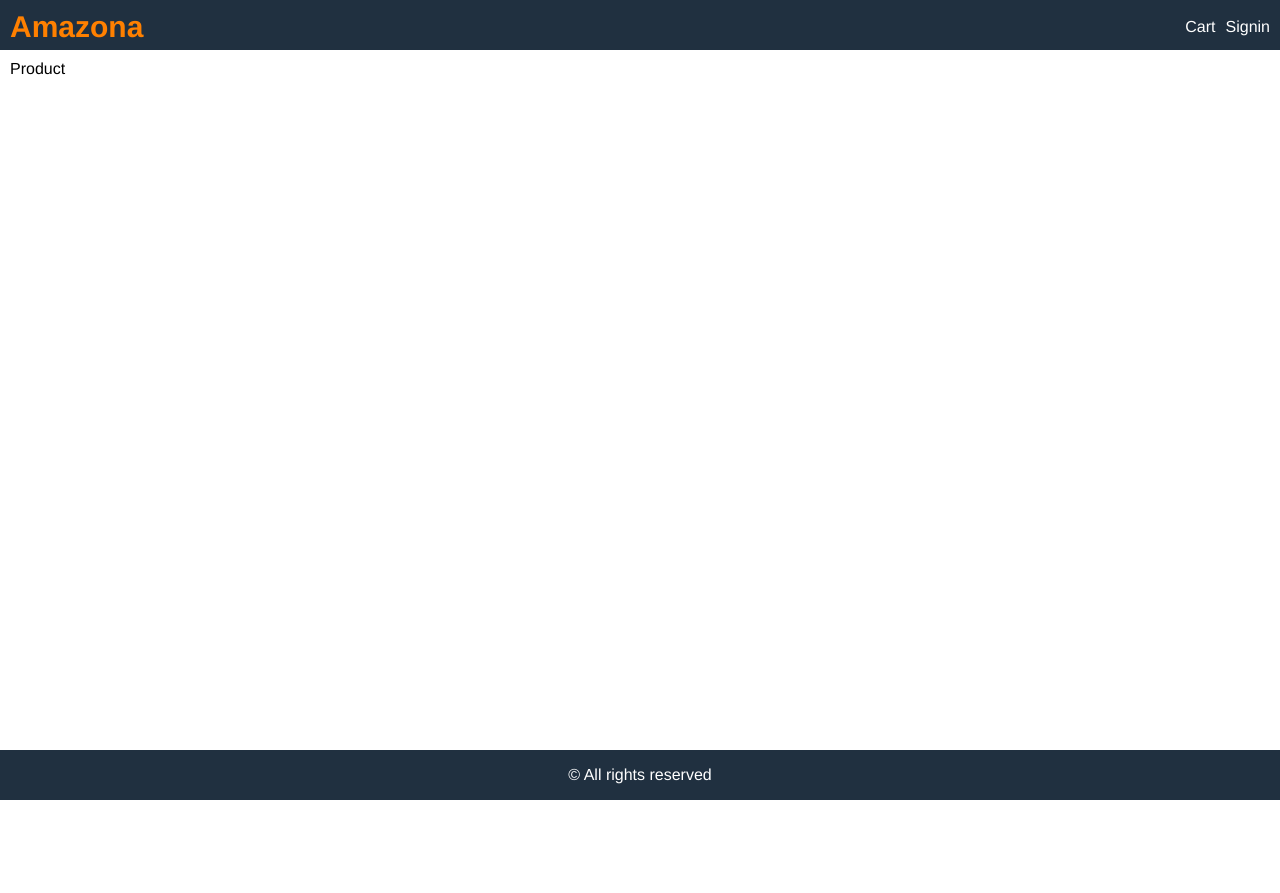
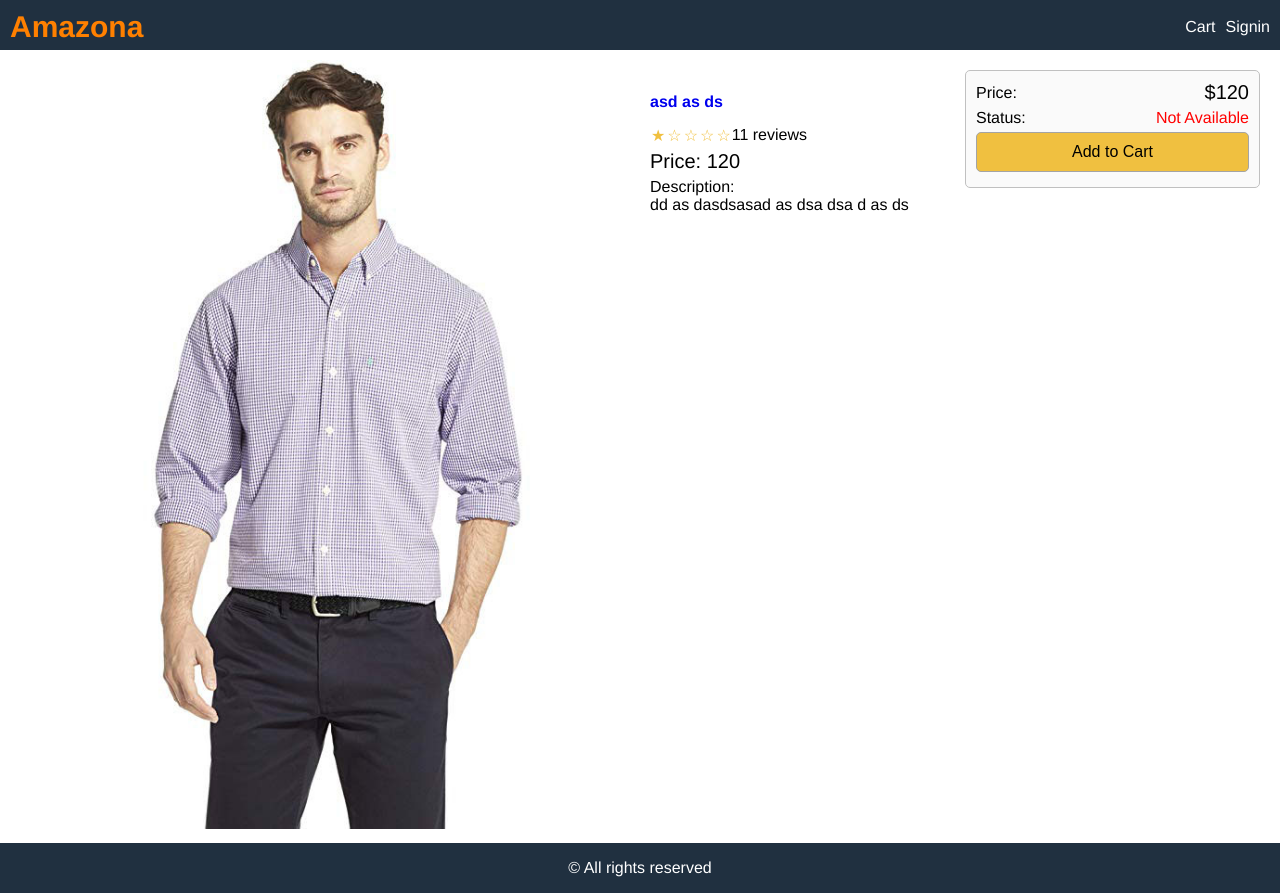
Before and after one commit to bandvov/amazona, a React (Create React App) app in the folder client/: page /product/1 in a window 1280 px wide. Before the commit the page ends 800 px from the top, so only its background shows below. Built offline with nearby package versions, Linux system fonts and the light colour scheme.

Commit message:
add product screen

```diff
--- a/client/src/App.css
+++ b/client/src/App.css
@@ -39,6 +39,23 @@ h1, h2 {
 h2 {
     font-size: 1.6rem;
 }
+button {
+    padding: 1rem;
+    border-radius: .5rem;
+    border: .1rem #a4a4a4 solid;
+    font-size: 1.6rem;
+    background-color: #f8f8f8;
+    cursor: pointer;
+}
+.primary {
+    background-color: #f0c040;
+}
+button.block {
+    width: 100%;
+}
+button.block:hover {
+    border: 2px solid black;
+}
 /* Header */
 header a {
     color: #fff;
@@ -58,6 +75,15 @@ a.brand {
 .row.center {
     justify-content: center;
 }
+.row.top {
+    align-items: flex-start;
+}
+.col-1 {
+    flex: 1 1 25rem;
+}
+.col-2 {
+    flex: 2 1 50rem;
+}
 /* Image */
 
 img {
@@ -65,6 +91,9 @@ img {
 }
 img.medium {
     max-width: 29rem;
+    width: 100%;
+}
+img.large {
     width: 100%;
 }
 /* Card  */
@@ -91,3 +120,9 @@ img.medium {
 color: #f0c040;
 margin: .1rem;
 }
+.success {
+    color: green;
+}
+.error {
+    color: red;
+}
--- a/client/src/data.js
+++ b/client/src/data.js
@@ -9,6 +9,7 @@ export const products = [
     price: 120,
     numberViews: 11,
     rating: 1,
+    countInStock: 0,
   },
   {
     _id: "2",
@@ -20,6 +21,7 @@ export const products = [
     price: 230,
     numberViews: 41,
     rating: 2,
+    countInStock: 2,
   },
   {
     _id: "3",
@@ -31,6 +33,7 @@ export const products = [
     price: 180,
     numberViews: 64,
     rating: 2.5,
+    countInStock: 12,
   },
   {
     _id: "4",
@@ -42,6 +45,7 @@ export const products = [
     price: 180,
     numberViews: 64,
     rating: 3,
+    countInStock: 26,
   },
   {
     _id: "5",
@@ -53,5 +57,6 @@ export const products = [
     price: 180,
     numberViews: 64,
     rating: 4.5,
+    countInStock: 5,
   },
 ];
--- a/client/src/screens/ProductScreen.js
+++ b/client/src/screens/ProductScreen.js
@@ -1,5 +1,49 @@
 import React from "react";
+import { products } from "./../data";
+import Rating from "./../components/Rating";
+import { Link } from "react-router-dom";
 
-export default function ProductScreen() {
-  return <div>Product</div>;
+export default function ProductScreen({ match }) {
+  const product = products.find((product) => {
+    return product._id === match.params.id;
+  });
+
+  return (
+    <div className="row top">
+      <div className="col-2">
+        <img className="large" src={product.image} alt={product.name} />
+      </div>
+      <div className="col-1">
+        <div className="card-body">
+          <h2>
+            <Link to={`/product/${product._id}`}>{product.name}</Link>
+          </h2>
+          <Rating rating={product.rating} numberViews={product.numberViews} />
+          <div className="price">Price: {product.price}</div>
+          <div>
+            Description: <div>{product.description}</div>
+          </div>
+        </div>
+      </div>
+      <div className="col-1">
+        <div className="card card-body">
+          <div className="row">
+            Price:
+            <div className="price">${product.price}</div>
+          </div>
+          <div className="row">
+            Status:
+            {product.countInStock ? (
+              <div className="success">In Stock</div>
+            ) : (
+              <div className="error">Not Available</div>
+            )}
+          </div>
+          <div>
+            <button className="primary block">Add to Cart</button>
+          </div>
+        </div>
+      </div>
+    </div>
+  );
 }
```
